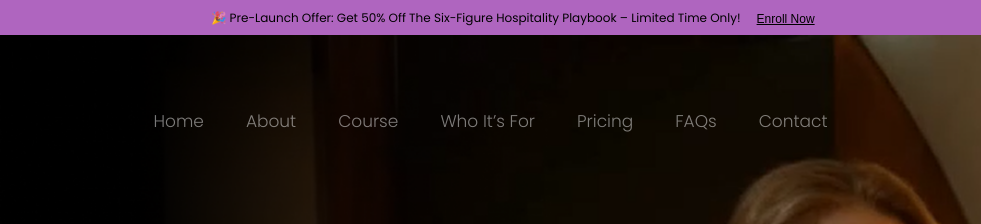
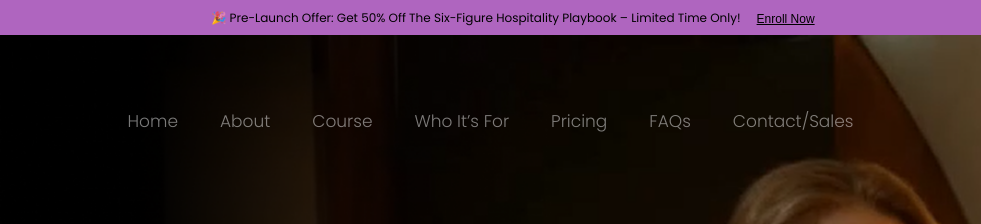
Before and after one commit to mohtashim011/LEARN-FROM-PENNY, a plain HTML site: page index.html in a window 1280 px wide. Shown: the top 224 px of the page, 129-1110 px from the left. Drawn offline with nearby package versions, Linux system fonts and the light colour scheme.

Commit message:
Updated index.html design and layout

```diff
--- a/index.html
+++ b/index.html
@@ -50,7 +50,7 @@
         <li class="nav-item"><a class="nav-link" href="#footer">Who It’s For</a></li>
         <li class="nav-item"><a class="nav-link" href="#footer">Pricing</a></li>
         <li class="nav-item"><a class="nav-link" href="#footer">FAQs</a></li>
-        <li class="nav-item"><a class="nav-link" href="#footer">Contact</a></li>
+        <li class="nav-item"><a class="nav-link" href="/sales.html">Contact/Sales</a></li>
       </ul>
     </div>
 
```
